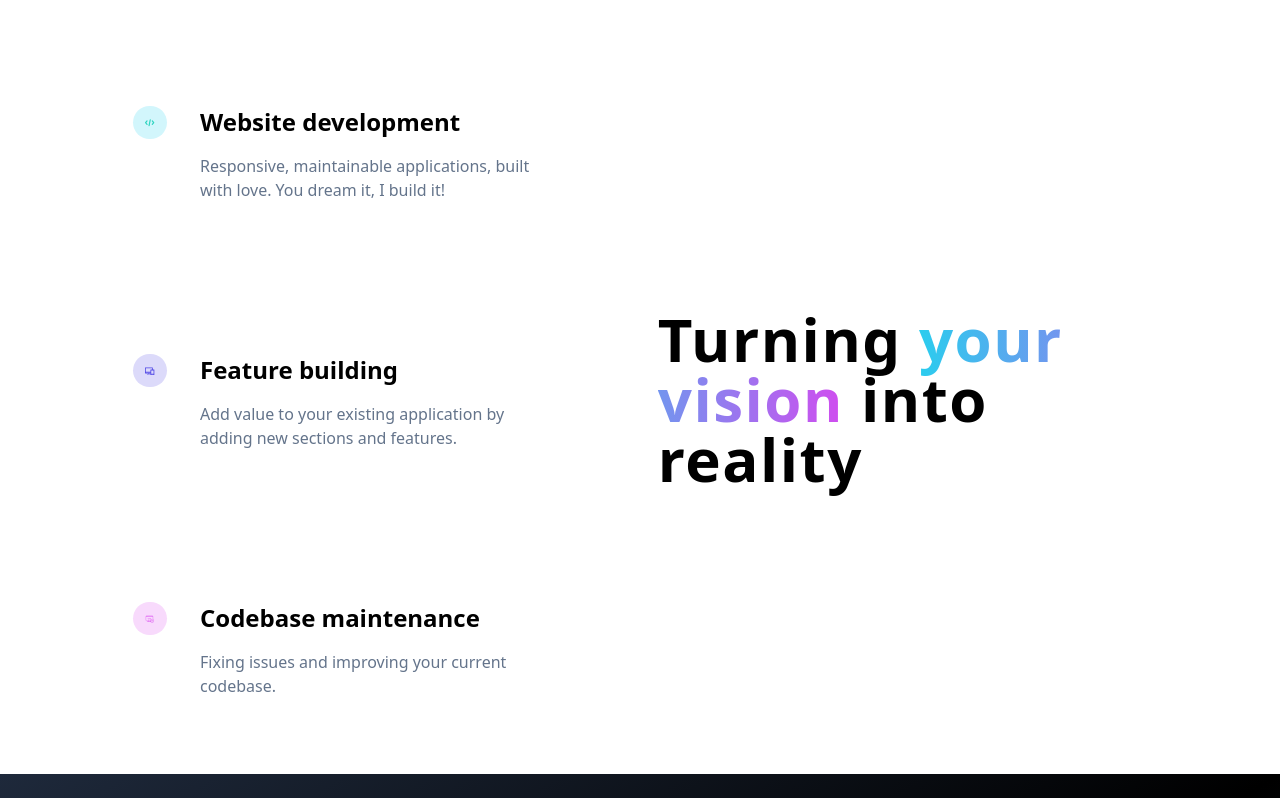
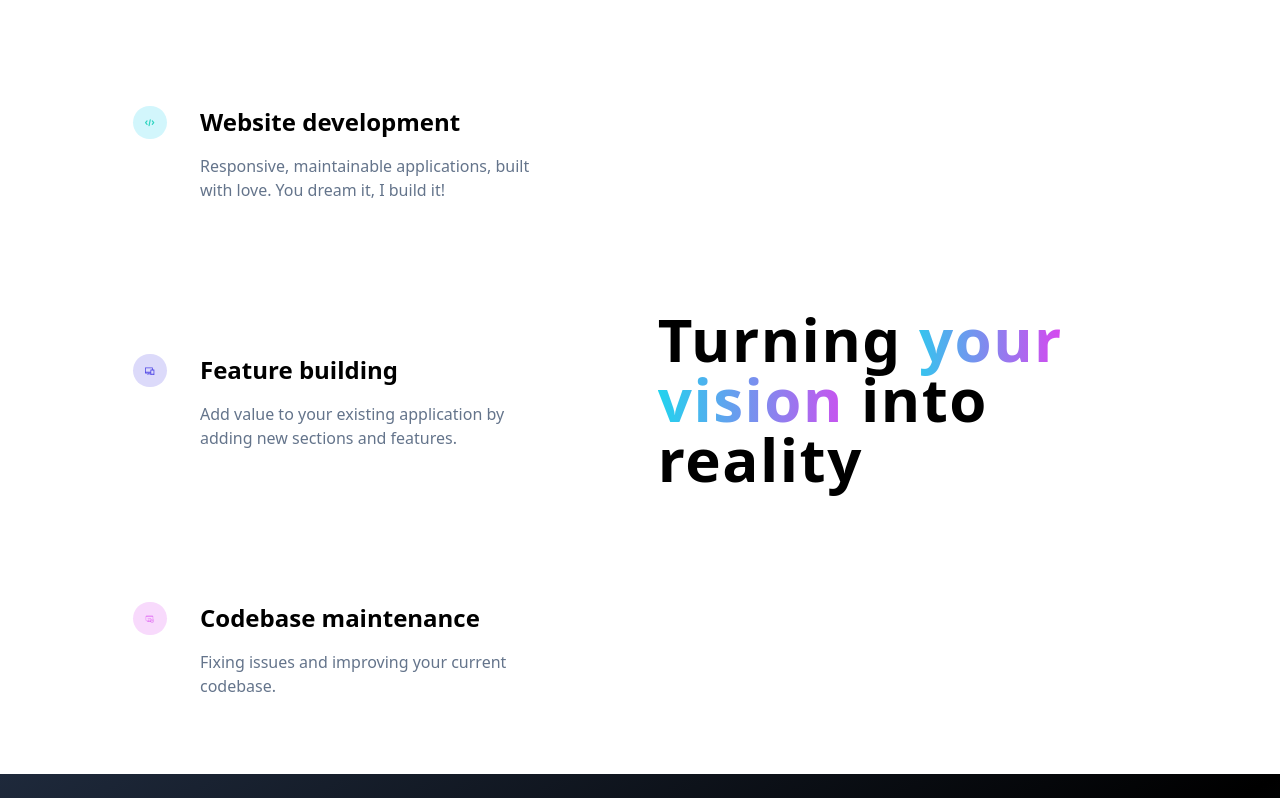
Before and after one commit to jro31/portfolio-v3, a Next.js app: page / in a window 1280 px wide. Shown: the part 826-1624 px from the top of the page. Built offline with nearby package versions, Linux system fonts and the light colour scheme; a web font is replaced by a local one.

Commit message:
Add '-webkit-box-decoration-break: clone;' styling
Fixes a bug on safari, where 'bg-clip-text' was causing the text to display in a weird way - Taken from https://stackoverflow.com/a/65330979/2475306

```diff
--- a/components/homepage-sections/contact/SocialMediaCard.js
+++ b/components/homepage-sections/contact/SocialMediaCard.js
@@ -113,6 +113,7 @@ const SocialMediaCard = props => {
               'animate-fade-in lg:animate-delayed-fade-in-2 xl:animate-delayed-fade-in-3',
           }}
         >
+          {/* TODO - Update the hover styling; looks a bit shit at the moment */}
           <div
             onTouchStart={touchStartHandler}
             onTouchCancel={touchCancelHandler}
--- a/components/homepage-sections/projects/Projects.js
+++ b/components/homepage-sections/projects/Projects.js
@@ -71,6 +71,7 @@ const Projects = () => {
           onMouseLeave={onLeaveHover}
           className='flex basis-11/12 min-h-[80vh] lg:min-h-0 relative'
         >
+          {/* FIXME - The left pointer seems very temperamental on Safari; doesn't always work */}
           <Pointer direction={left} in={isHovering} onClick={scrollLeftHandler} />
           <Pointer direction={right} in={isHovering} onClick={scrollRightHandler} />
           <CSSTransition
@@ -78,6 +79,7 @@ const Projects = () => {
             timeout={1500}
             classNames={{ enterActive: 'animate-delayed-fade-in-1' }}
           >
+            {/* NICETOHAVE - The padding-right (below) doesn't work on Safari, so the last card doesn't scroll as far as wanted */}
             <div
               ref={projectsContainerRef}
               className={`overflow-x-scroll snap-x snap-mandatory scroll-smooth px-1/12 mb-6 ${
--- a/components/homepage-sections/services/Services.js
+++ b/components/homepage-sections/services/Services.js
@@ -33,7 +33,7 @@ const Services = () => {
             >
               <Title className={`2xl:leading-tight ${titleHasBeenInView ? 'block' : 'hidden'}`}>
                 Turning
-                <span className='text-transparent bg-clip-text bg-gradient-to-r from-cyan-400 to-fuchsia-500'>
+                <span className='text-transparent bg-clip-text safari-bg-clip-text-fix bg-gradient-to-r from-cyan-400 to-fuchsia-500'>
                   &#160;your vision&#160;
                 </span>
                 into reality
--- a/pages/_app.js
+++ b/pages/_app.js
@@ -3,7 +3,9 @@
 // ESSENTIAL - Host at jethrowilliams.com
 // TODO - Add a new 'About' section (between projects/contacts). This should be about me personally, somewhat resembling https://anniebombanie.com/#about
 // TODO - Add a 'Principles' section, which lists my coding principles/philosophies, e.g: Responsive, mobile-first design built to work no matter the device or browser, clean code written to be easily understandable, maintainable, scalable and reusable etc?
-// ESSENTIAL - Test on other browsers (definitely some tweaks needed for Safari)
+// ESSENTIAL - Test on other browsers (definitely some tweaks needed for Safari), and on iOS simulator
+// NICETOHAVE - Currently any programatic scrolling (between sections, the tools icons, and the projects) is not smooth on Safari. Find a fix.
+// BUG - Scroll Snap (both of sections, and of projects) doesn't work in Firefox. Scrolling programatically or using keyboard works fine, but scrolling by mouse doesn't - Note this seems to be a bug with MacOS Monterrey https://bugzilla.mozilla.org/show_bug.cgi?id=1737820, https://bugzilla.mozilla.org/show_bug.cgi?id=1744289 so might not be fixable
 
 import { Provider } from 'react-redux';
 import Layout from '../components/layout/Layout';
--- a/styles/globals.css
+++ b/styles/globals.css
@@ -2,6 +2,7 @@
 @tailwind components;
 @tailwind utilities;
 
+@layer base {
   @media (min-width: 1024px) and (min-height: 768px) {
     body,
     html {
@@ -12,3 +13,8 @@
       @apply h-screen;
     }
   }
+
+  .safari-bg-clip-text-fix {
+    -webkit-box-decoration-break: clone;
+  }
+}
```
Lines whose indentation alone changed are shown as unchanged.
